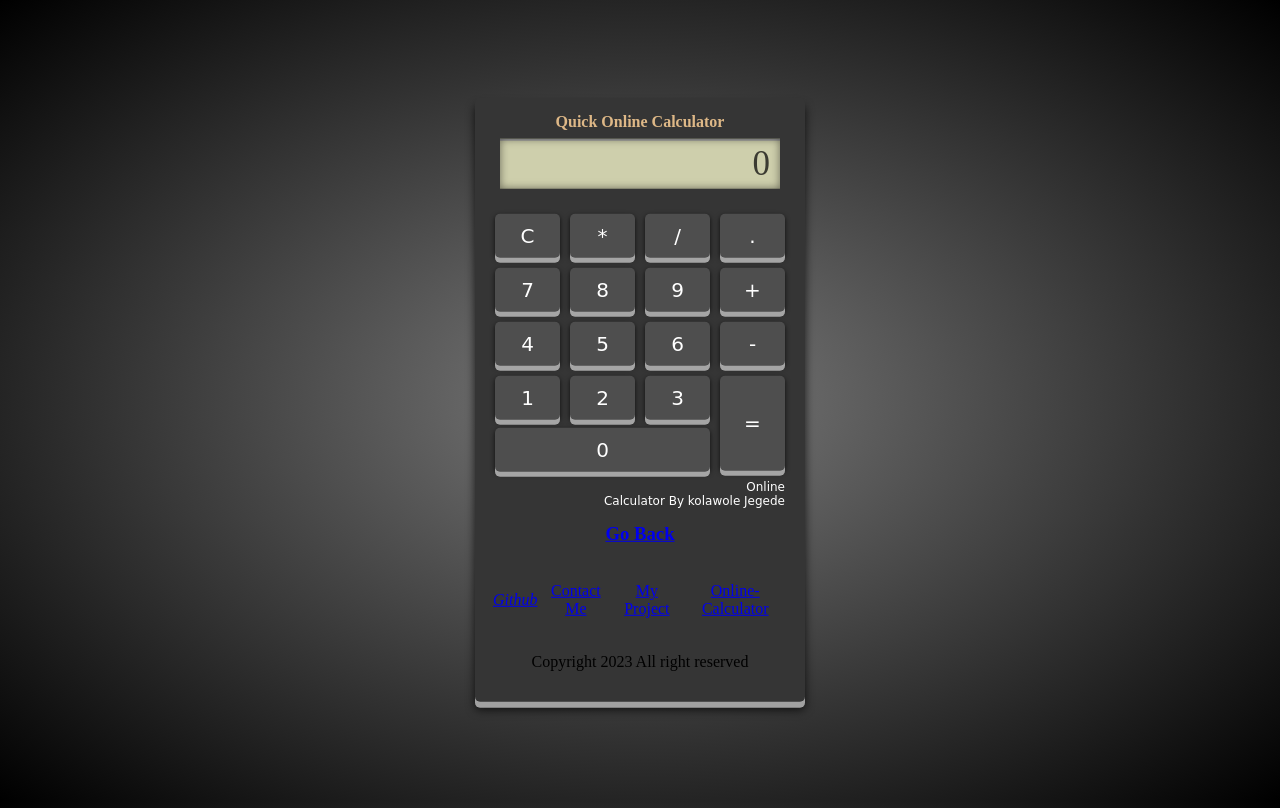
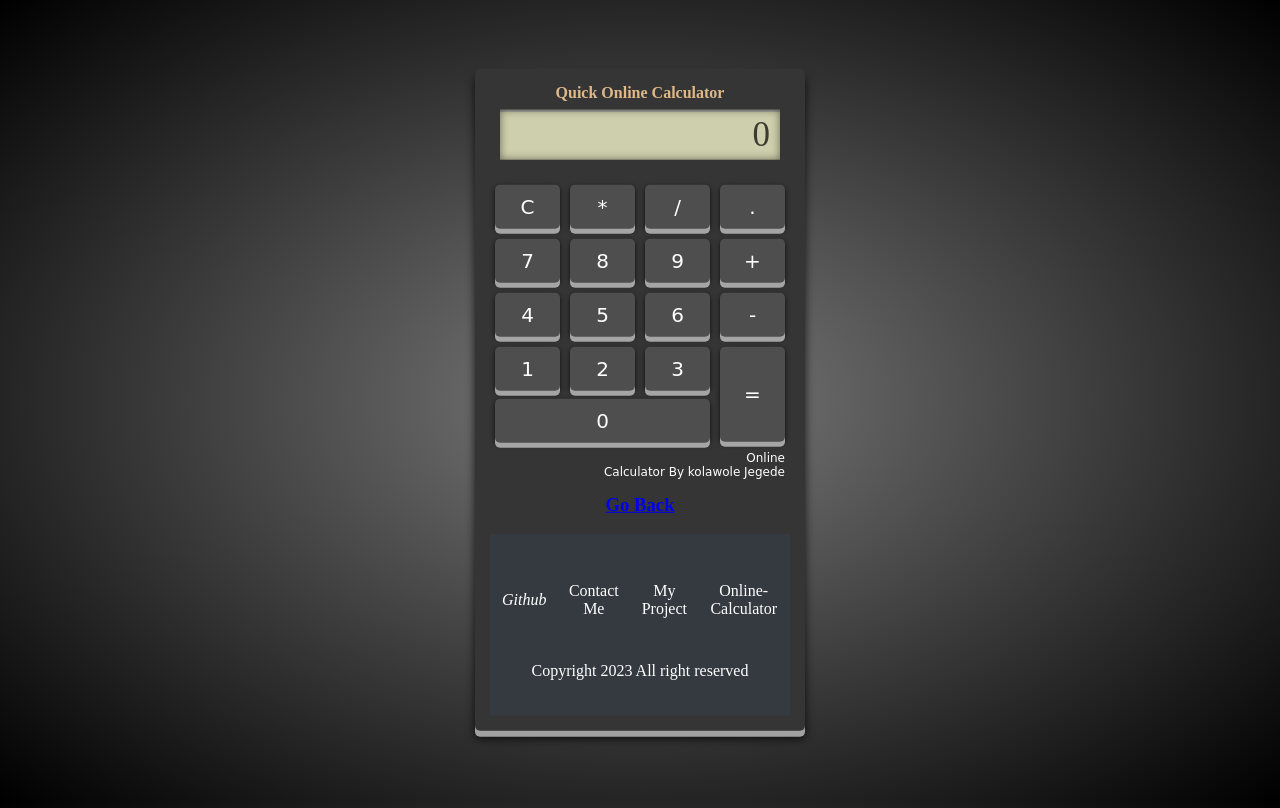
Before and after one commit to jegs01/Online-Calculator, a plain HTML site: page index.html in a window 1280 px wide. Drawn offline with Linux system fonts and the light colour scheme; a web font is replaced by a local one.

Commit message:
Update style.css

```diff
--- a/style.css
+++ b/style.css
@@ -82,3 +82,34 @@ ul li:last-child {
     z-index: -1;
     font-family: 'Share', cursive;
 }
+
+footer {
+    background-color: #343a40;
+    color: #fff;
+    text-align: center;
+    padding: 20px 0;
+}
+
+.footer-table {
+    width: 100%;
+    margin-bottom: 10px;
+}
+
+.footer-table td {
+    padding: 10px;
+}
+
+.footer-table a {
+    color: #fff;
+    text-decoration: none;
+}
+
+.footer-table a:hover {
+    text-decoration: underline;
+}
+/* For small devices such as phones */
+@media (max-width: 576px) {
+    footer {
+        padding: 10px 0;
+    }
+}
```
